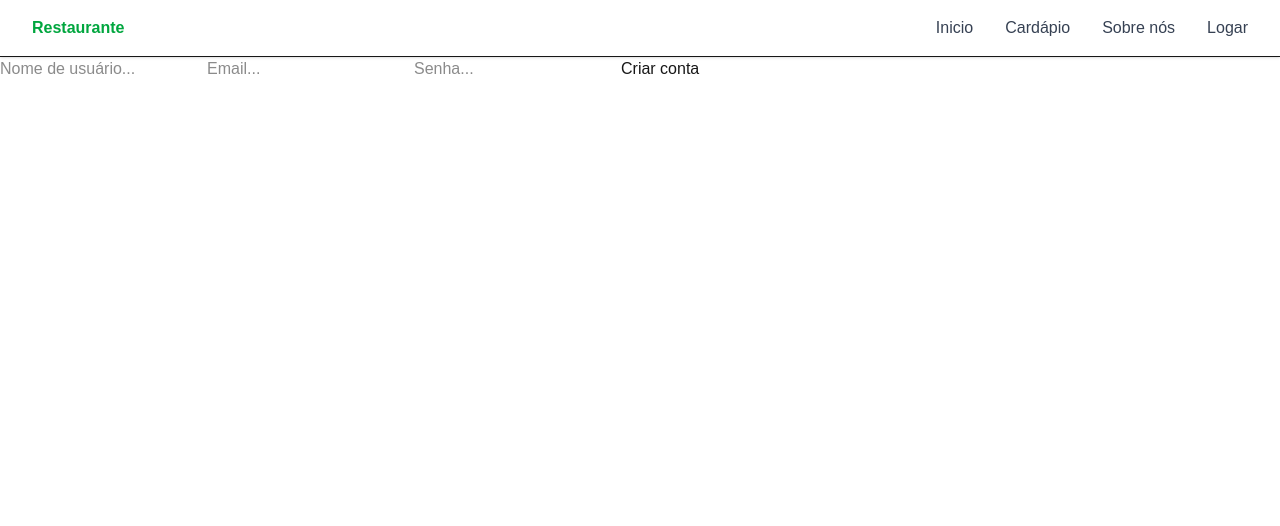
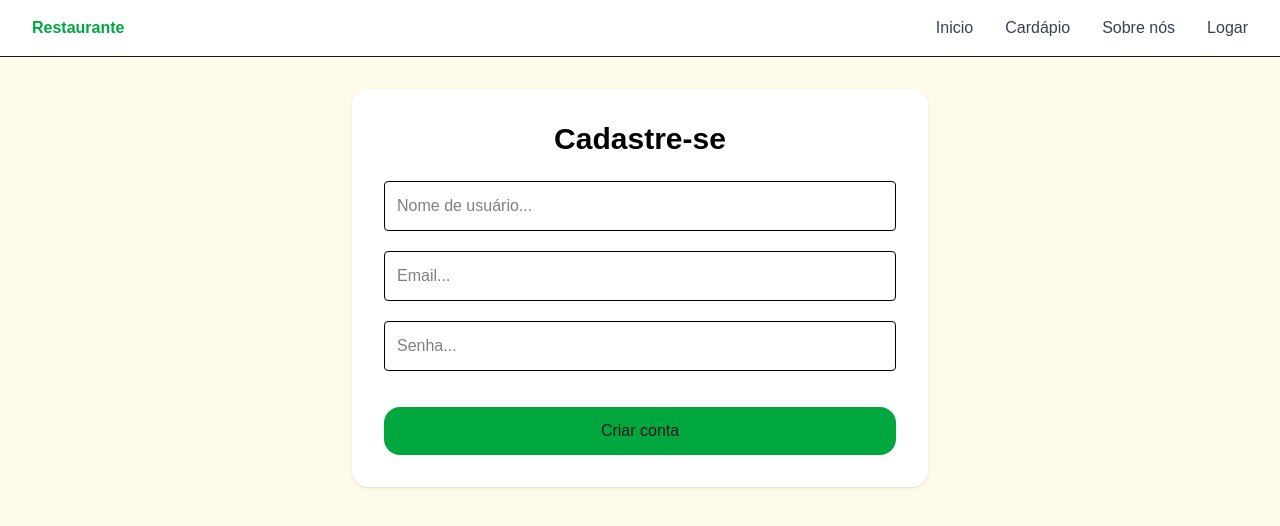
Before and after one commit to luismD39/projetoRestaurante, a Next.js app: page /cadastro in a window 1280 px wide. Shown: the top 526 px of the page. Built offline with nearby package versions, Linux system fonts and the light colour scheme.

Commit message:
deploy atualizado

```diff
--- a/app/admin/page.tsx
+++ b/app/admin/page.tsx
@@ -17,7 +17,7 @@ export default function Admin(){
             const response = await fetch(`${process.env.NEXT_PUBLIC_API_URL}/produtos`,{
                 method:"POST",
                 headers:{
-                    "Content-type":"application/json"
+                    "Content-Type":"application/json"
                 },
                 body:JSON.stringify({
                     descricao,
--- a/app/cadastro/page.tsx
+++ b/app/cadastro/page.tsx
@@ -13,52 +13,58 @@ export default function Cadastro(){
         e.preventDefault()
 
         try {
-            const response = await fetch(`${process.env.NEXT_PUBLIC_API_URL}/registrar`,{
-                method:"POST",
-                headers:{
-                    "Content-type": "application/json"
-                },
-                body:JSON.stringify({
-                    nome,
-                    email,
-                    senha
-                })
+            const response = await fetch(`${process.env.NEXT_PUBLIC_API_URL}/registrar`, {
+                method: "POST",
+                headers: { "Content-Type": "application/json" },
+                body: JSON.stringify({ nome, email, senha })
             })
 
-            if(response.ok){
+            const dados = await response.json()
+
+            if(!response.ok) {
+                alert(dados.mensagem)
+            } else {
                 alert("Usuário cadastrado com sucesso!")
             }
         } catch (error) {
             console.log(error)
-            alert("Erro")
+            alert("Erro de conexão com o servidor")
         }
     }
 
     return(
-        <main>
-            <form onSubmit={cadastrarUsuario}>
+        <main className="min-h-screen bg-amber-50 p-8">
+            <div className="mx-auto max-w-xl rounded-2xl bg-white p-8 shadow">
+
+                <h1 className="mb-6 text-3xl font-bold text-black justify-center mx-auto flex">Cadastre-se</h1>
+
+                <form onSubmit={cadastrarUsuario} className="space-y-5">
 
                     <input type="text"
                     placeholder="Nome de usuário..."
                     onChange={(e)=>setNome(e.target.value)}
+                    className="w-full rounded border p-3 border-black text-black"
                     required/>
 
                     <input type="text"
                     placeholder="Email..."
                     onChange={(e)=>setEmail(e.target.value)}
+                    className="w-full rounded border p-3 border-black text-black"
                     required/>
 
                     <input type="text"
                     placeholder="Senha..."
                     onChange={(e)=>setSenha(e.target.value)}
+                    className="w-full rounded border p-3 border-black text-black"
                     required/>
 
                     <button type="submit"
-                className="">
+                    className="w-full bg-green-600 p-3 mt-4 rounded-2xl">
                         Criar conta
                     </button>
 
                 </form>
+            </div>
         </main>
     )
 }
--- a/package.json
+++ b/package.json
@@ -3,7 +3,7 @@
   "version": "0.1.0",
   "private": true,
   "scripts": {
-    "dev": "next dev",
+    "dev": "next dev --webpack",
     "build": "next build",
     "start": "next start",
     "lint": "eslint"
```
Lines whose indentation alone changed are shown as unchanged.
